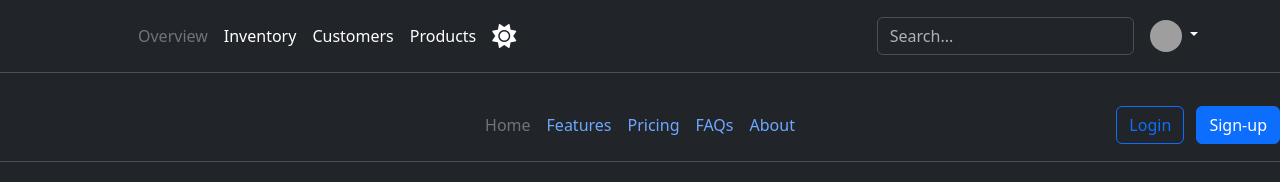
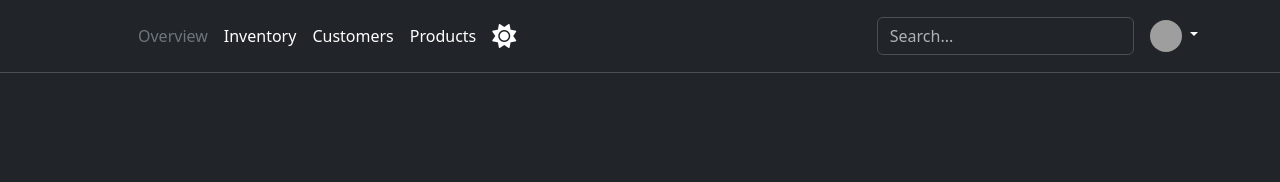
Before and after one commit to abzy128/soft-dev-front, a website with bundled scripts: page index.html in a window 1280 px wide. Built offline with nearby package versions, Linux system fonts and the light colour scheme; grey boxes are pictures that could not be loaded.

```diff
--- a/index.html
+++ b/index.html
@@ -89,26 +89,6 @@
         </div>
       </div>
     </header>
-    <header class="d-flex flex-wrap align-items-center justify-content-center justify-content-md-between py-3 mb-4 border-bottom">
-      <div class="col-md-3 mb-2 mb-md-0">
-        <a href="/" class="d-inline-flex link-body-emphasis text-decoration-none">
-          <svg class="bi" width="40" height="32" role="img" aria-label="Bootstrap"><use xlink:href="#bootstrap"></use></svg>
-        </a>
-      </div>
-
-      <ul class="nav col-12 col-md-auto mb-2 justify-content-center mb-md-0">
-        <li><a href="#" class="nav-link px-2 link-secondary">Home</a></li>
-        <li><a href="#" class="nav-link px-2">Features</a></li>
-        <li><a href="#" class="nav-link px-2">Pricing</a></li>
-        <li><a href="#" class="nav-link px-2">FAQs</a></li>
-        <li><a href="#" class="nav-link px-2">About</a></li>
-      </ul>
-
-      <div class="col-md-3 text-end">
-        <button type="button" class="btn btn-outline-primary me-2">Login</button>
-        <button type="button" class="btn btn-primary">Sign-up</button>
-      </div>
-    </header>
     <script
       src="https://code.jquery.com/jquery-3.7.1.js"
       integrity="sha256-eKhayi8LEQwp4NKxN+CfCh+3qOVUtJn3QNZ0TciWLP4="
--- a/js/main.js
+++ b/js/main.js
@@ -1,19 +1,5 @@
-// Import the Bootstrap bundle
-//
-// This includes Popper and all of Bootstrap's JS plugins.
-
 import "../node_modules/bootstrap/dist/js/bootstrap.bundle.min.js";
 
-
-//
-// Place any custom JS here
-//
-
-// Create an example popover
-document.querySelectorAll('[data-bs-toggle="popover"]')
-  .forEach(popover => {
-    new bootstrap.Popover(popover)
-  })
 $("#theme-switch-button").on("click", function (e) {
   e.preventDefault();
   if ($("html").attr("data-bs-theme") == "dark") {
```
Lines whose indentation alone changed are shown as unchanged.
